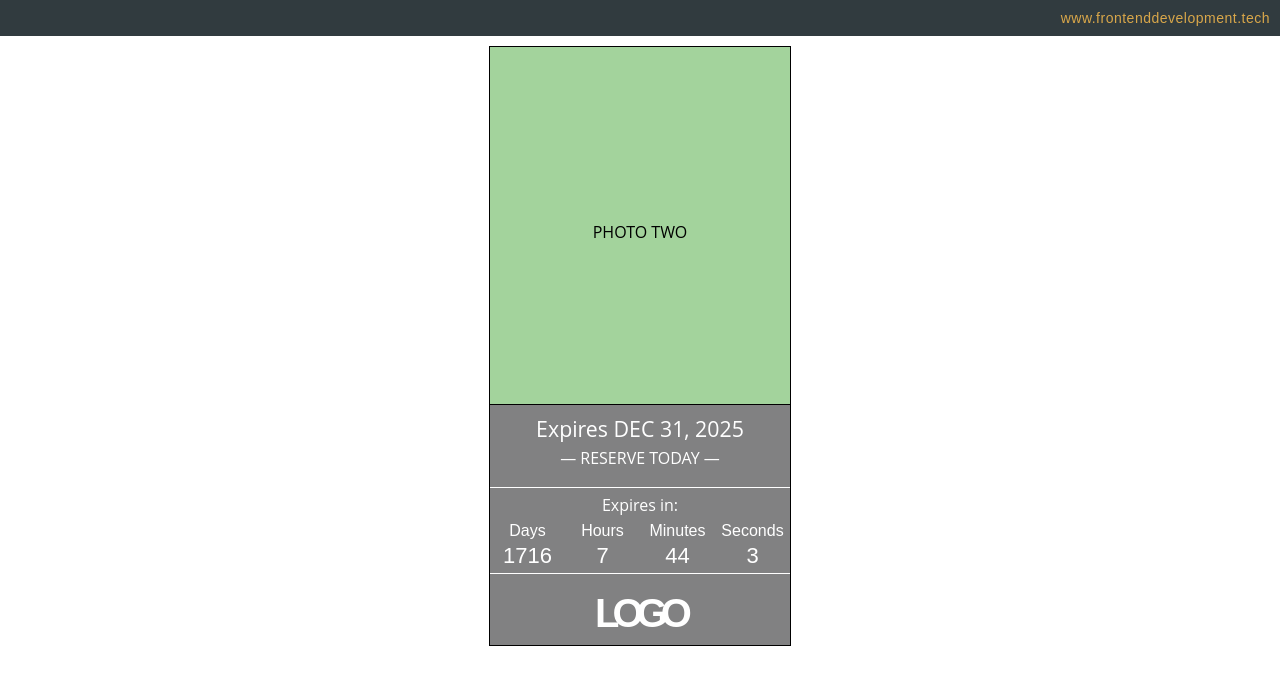
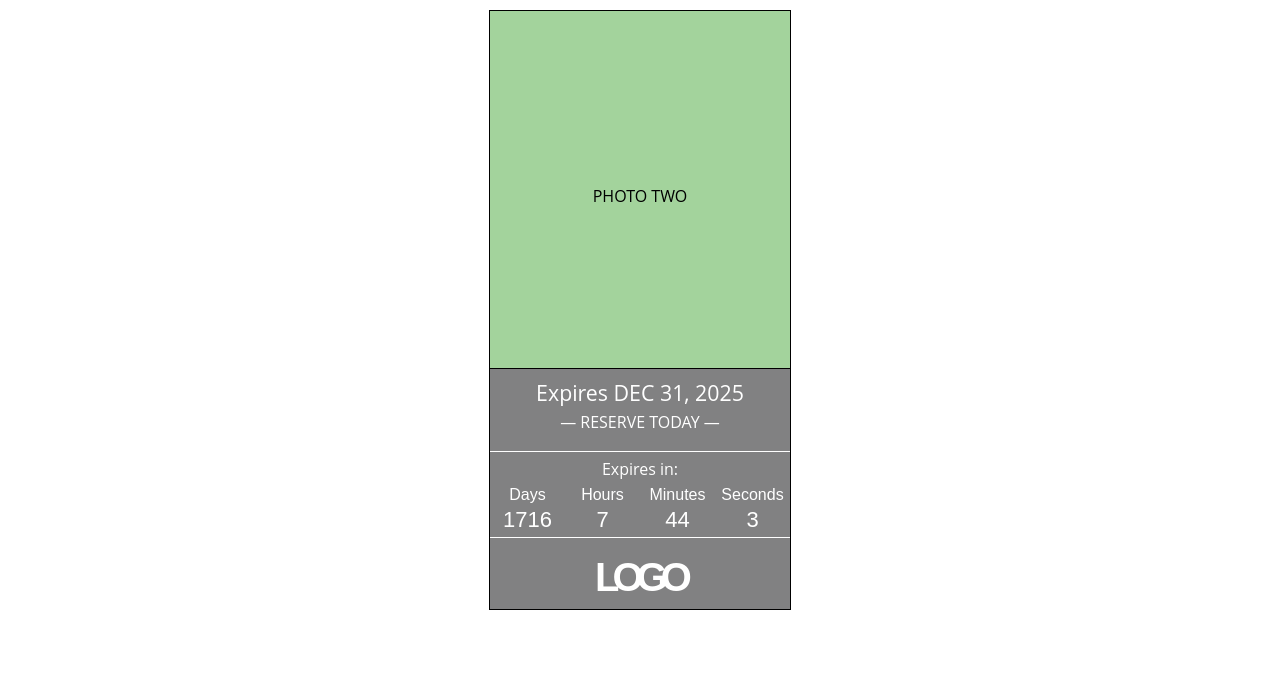
Before and after one commit to eastcoastdeveloper/banner-template, an Angular app: page / in a window 1280 px wide. Shown: the top 684 px of the page. Built offline with nearby package versions, Linux system fonts and the light colour scheme.

Commit message:
2 files modified

```diff
--- a/src/app/app.component.html
+++ b/src/app/app.component.html
@@ -1,7 +1,3 @@
-<a class="website" href="https://frontenddevelopment.tech/" target="_blank"
-  >www.frontenddevelopment.tech</a
->
-
 <div class="project-height">
   <div id="bannerWrapper">
     <div class="imgOne">
--- a/src/styles.css
+++ b/src/styles.css
@@ -3,14 +3,3 @@ body {
   margin: 0;
   padding: 0;
 }
-.website {
-  font: normal 14px sans-serif;
-  letter-spacing: 0.5px;
-  display: block;
-  cursor: pointer;
-  background-color: #313b3f;
-  color: #d9a74a;
-  padding: 10px;
-  text-decoration: none;
-  text-align: right;
-}
```
